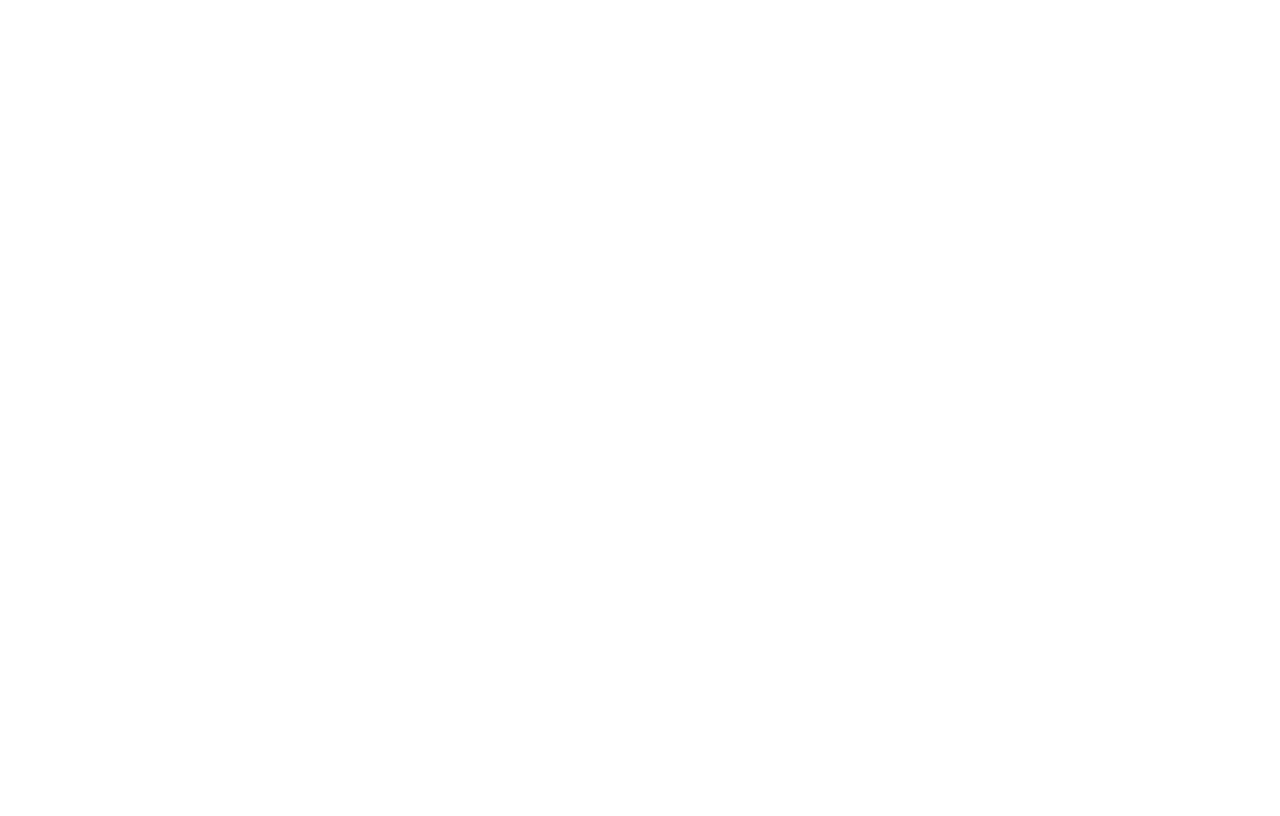
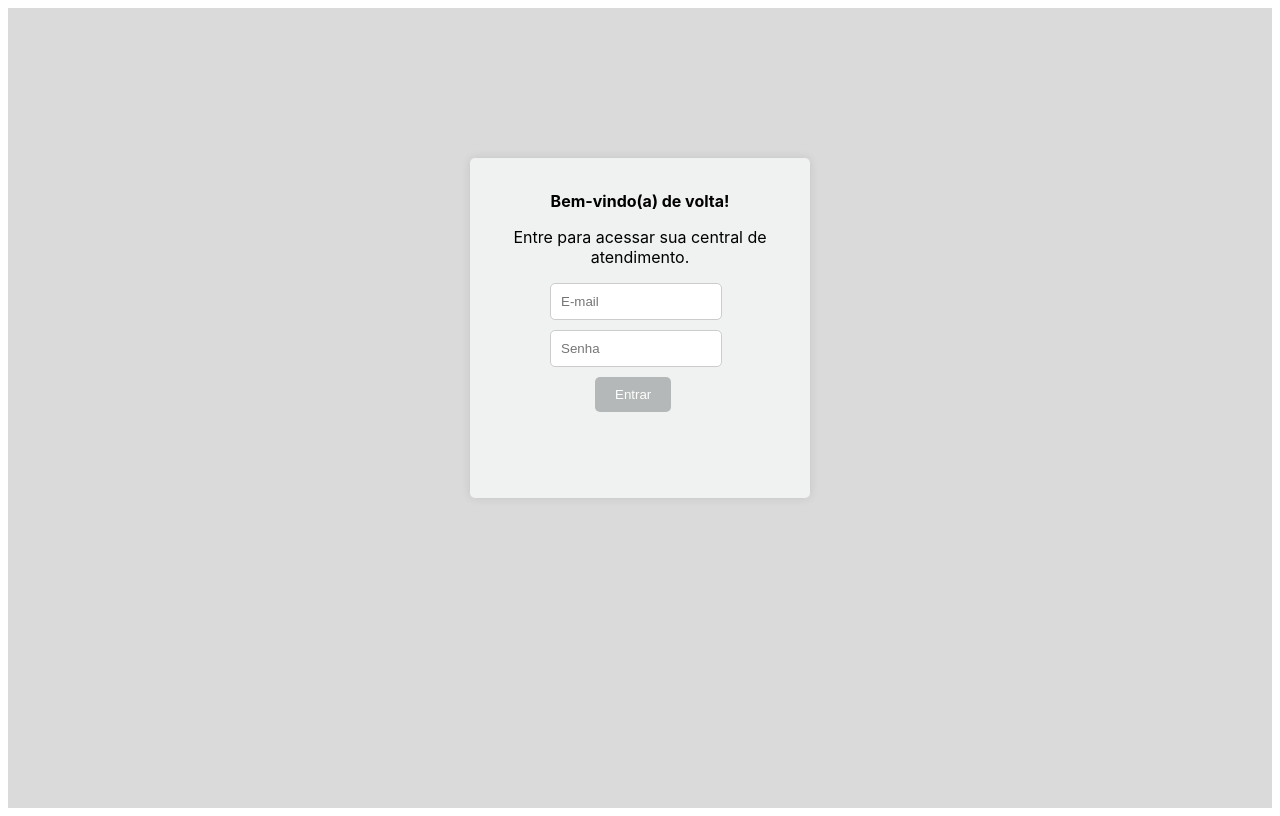
Before and after one commit to snadyaf/anand_project, a React (Vite) app in the folder anand_project/: page /login in a window 1280 px wide. Before the commit this address had no page. Built offline with nearby package versions, Linux system fonts and the light colour scheme.

Commit message:
Inclusão da LoginPage

```diff
--- a/anand_project/package.json
+++ b/anand_project/package.json
@@ -10,6 +10,7 @@
     "preview": "vite preview"
   },
   "dependencies": {
+    "@react-oauth/google": "^0.13.5",
     "react": "^19.2.8",
     "react-dom": "^19.2.8",
     "react-router": "^8.3.0"
--- a/anand_project/src/App.jsx
+++ b/anand_project/src/App.jsx
@@ -1,7 +1,7 @@
 import { useState } from 'react'
 import { Routes, Route } from "react-router"
 import Home from "./pages/Home"
-import Login from "./pages/Login"
+import LoginPage from "./pages/LoginPage"
 import Dashboard from "./pages/Dashboard"
 import Relatorios from "./pages/Relatorios"
 import './App.css'
@@ -9,7 +9,7 @@
 export default function App() {
   return (
     <Routes>
-      <Route path="/" element={<Login />} />
+      <Route path="/login" element={<LoginPage />} />
       <Route path="/home" element={<Home />} />
       <Route path="/dashboard" element={<Dashboard />} />
       <Route path="/relatorios" element={<Relatorios />} />
--- a/anand_project/src/components/Header/Header.jsx
+++ b/anand_project/src/components/Header/Header.jsx
@@ -1,4 +1,4 @@
-import '.Header.css'
+import './Header.css'
 
 export default function Header(){
     return(
--- /dev/null
+++ b/anand_project/src/components/Login/Login.css
@@ -0,0 +1,49 @@
+.loginContainer{
+    font-family: 'Inter', sans-serif;
+    display: flex;
+    width: 100%;
+    height: 100vh;
+    background-color: rgb(218, 218, 218);
+}
+
+.loginForm{
+    background-color: rgb(240, 241, 241);
+    color: black;
+    width: 300px;
+    height: 300px;
+    padding: 20px;
+    margin: 50px auto;
+    margin-top: 150px;
+    border-radius: 5px;
+    box-shadow: 0 0 10px rgba(0, 0, 0, 0.1);
+}
+
+.loginForm h2, p{
+    text-align: center;
+    font-size: 16px;
+}
+
+.loginForm input{
+    display: block;
+    width: 50%;
+    padding: 10px;
+    margin-left: 20%;
+    margin-bottom: 10px;
+    border: 1px solid #ccc;
+    border-radius: 5px;
+}
+
+.loginForm button{
+    background-color: rgb(181, 184, 184);
+    color: white;
+    border: none;
+    padding: 10px 20px;
+    border-radius: 5px;
+    margin-left: 35%;
+    margin-bottom: 10px;
+    cursor: pointer;
+}
+
+.loginForm button:hover{
+    background-color: #0056b3;
+}
--- /dev/null
+++ b/anand_project/src/components/Login/Login.jsx
@@ -0,0 +1,38 @@
+import './Login.css'
+import { GoogleLogin } from "@react-oauth/google"
+
+export default function Login() {
+
+    return (
+        <>
+            <div className="loginContainer">
+
+                <div className="loginForm">
+
+                    <h2>Bem-vindo(a) de volta!</h2>
+                    <p>Entre para acessar sua central de atendimento.</p>
+                    <input type="email" placeholder="E-mail" />
+                    <input type="password" placeholder="Senha" />
+                    <button>Entrar</button>
+
+                <div className="googleLogin">
+                    <GoogleLogin
+                        onSuccess={(credentialResponse) => {
+                            console.log("Login realizado!");
+                            console.log(credentialResponse);
+                        }}
+                        onError={() => {
+                            console.log("Erro ao fazer login");
+                        }}
+                    />
+                </div>
+
+                </div>
+
+            </div>
+
+        </>
+
+
+    )
+}
--- a/anand_project/src/main.jsx
+++ b/anand_project/src/main.jsx
@@ -1,12 +1,17 @@
-import React from "react";
-import ReactDOM from "react-dom/client";
-import { BrowserRouter } from "react-router";
-import App from "./App";
+import React from "react"
+import ReactDOM from "react-dom/client"
+import { BrowserRouter } from "react-router"
+import { StrictMode } from 'react'
+import { createRoot } from 'react-dom/client'
+import { GoogleOAuthProvider } from '@react-oauth/google'
+import App from "./App"
 
 ReactDOM.createRoot(document.getElementById("root")).render(
   <React.StrictMode>
-    <BrowserRouter>
-      <App />
-    </BrowserRouter>
+    <GoogleOAuthProvider clientId="1064031939403-9ncr9v668cfhnmgd2ae79p7ha8396ilr.apps.googleusercontent.com">
+      <BrowserRouter>
+        <App />
+      </BrowserRouter>
+    </GoogleOAuthProvider>
   </React.StrictMode>
 );
--- a/anand_project/src/pages/Login.jsx
+++ /dev/null
@@ -1,7 +0,0 @@
-export default function Login() {
-
-    return (
-
-        <h1>Login</h1>
-    )
-}
--- /dev/null
+++ b/anand_project/src/pages/LoginPage.jsx
@@ -0,0 +1,9 @@
+import Login from "../components/Login/Login"
+
+export default function LoginPage() {
+
+    return (
+
+        <Login />
+    )
+}
```
Also changed, not shown: 1 other file (tests, documents, lock files or other folders).
